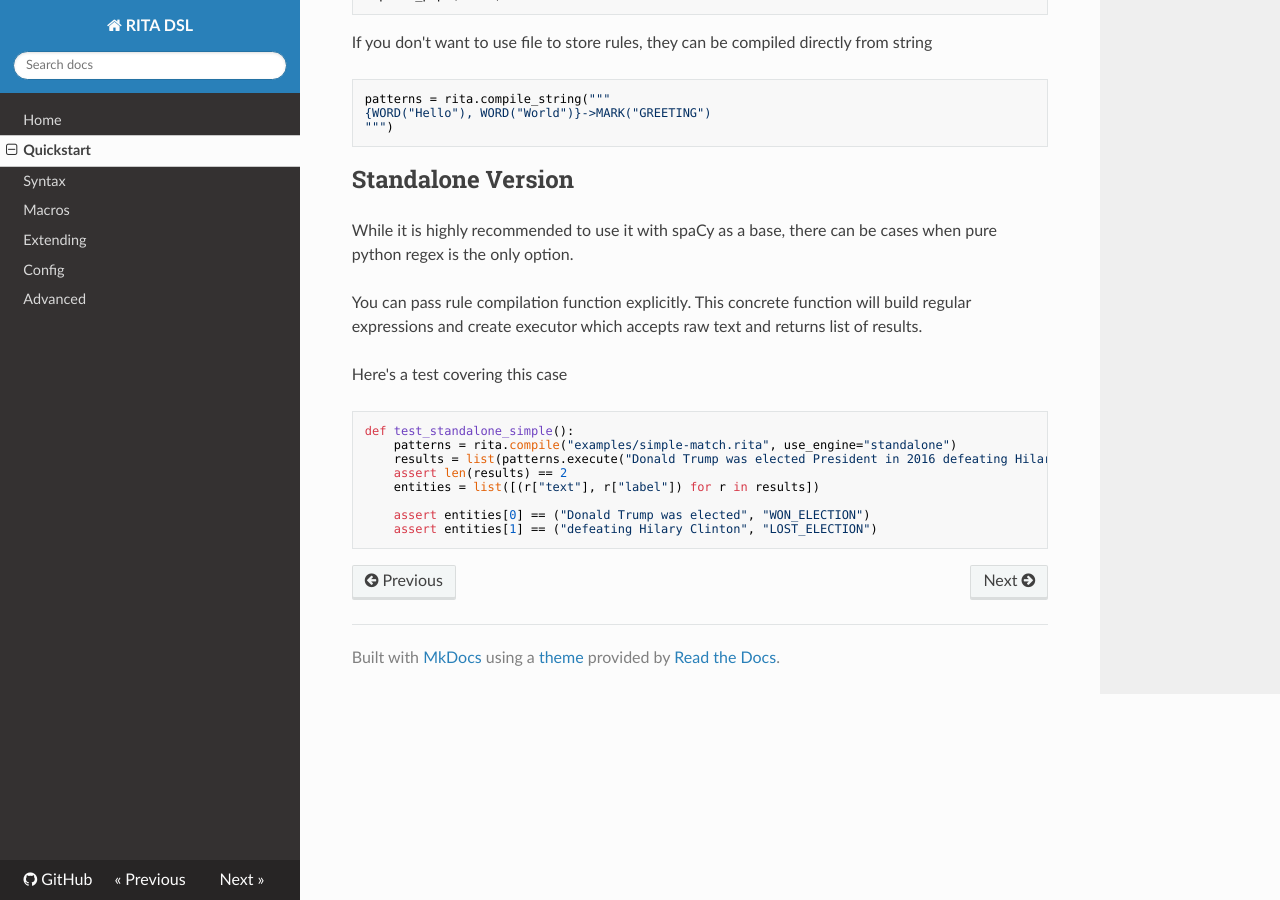
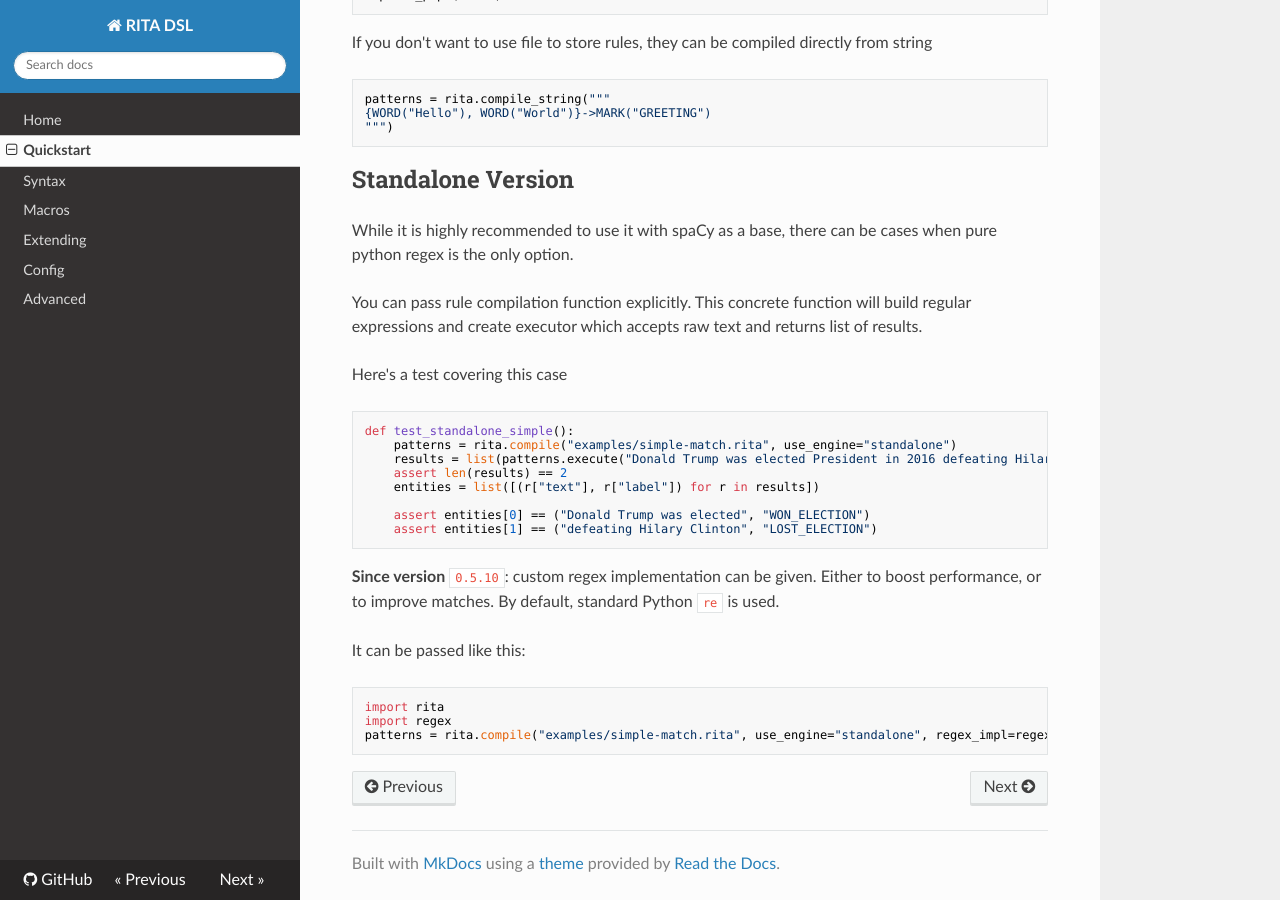
Before and after one commit to zaibacu/rita-dsl, an MkDocs documentation site: the page built from docs/quickstart.md, in a window 1280 px wide and 900 px high, scrolled down 1587 px. Built offline with MkDocs 1.6.1, drawn with Linux system fonts in a browser that asks for light colours; nearby versions of some CDN libraries.

Commit message:
Changelog entry and short documentation

````diff
--- /dev/null
+++ b/changes/86.feature.rst
@@ -0,0 +1 @@
+Allow to give custom regex impl. By default `re` is used
--- a/docs/quickstart.md
+++ b/docs/quickstart.md
@@ -110,3 +110,13 @@ def test_standalone_simple():
     assert entities[0] == ("Donald Trump was elected", "WON_ELECTION")
     assert entities[1] == ("defeating Hilary Clinton", "LOST_ELECTION")
 ```
+
+**Since version** `0.5.10`: custom regex implementation can be given. Either to boost performance, or to improve matches. By default, standard Python `re` is used.
+
+It can be passed like this:
+
+```python
+import rita
+import regex
+patterns = rita.compile("examples/simple-match.rita", use_engine="standalone", regex_impl=regex)
+```
````
